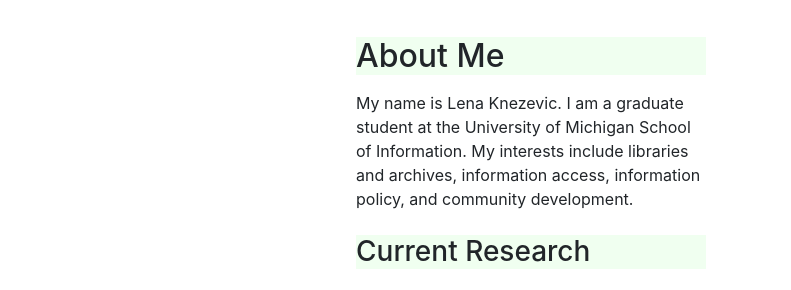
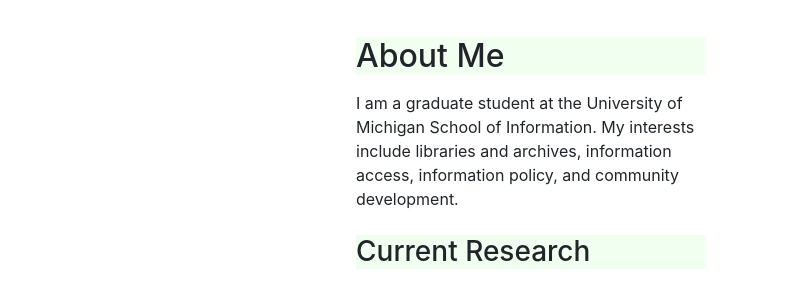
Before and after one commit to knejel/knejel.github.io, a website: page index.html in a window 1280 px wide. Shown: the part 131-421 px from the top of the page, 489-1280 px from the left. Drawn offline with Linux system fonts and the light colour scheme.

Commit message:
Update index.html

```diff
--- a/index.html
+++ b/index.html
@@ -61,7 +61,7 @@
 
         <div class="col-md-4">
           <h2 class="my-3">About Me</h2>
-          <p>My name is Lena Knezevic. I am a graduate student at the University of Michigan School of Information.
+          <p>I am a graduate student at the University of Michigan School of Information.
           My interests include libraries and archives, information access, information policy, and community development.</p>
           <h3 class="my-4">Current Research</h3>
           <ul>
```
